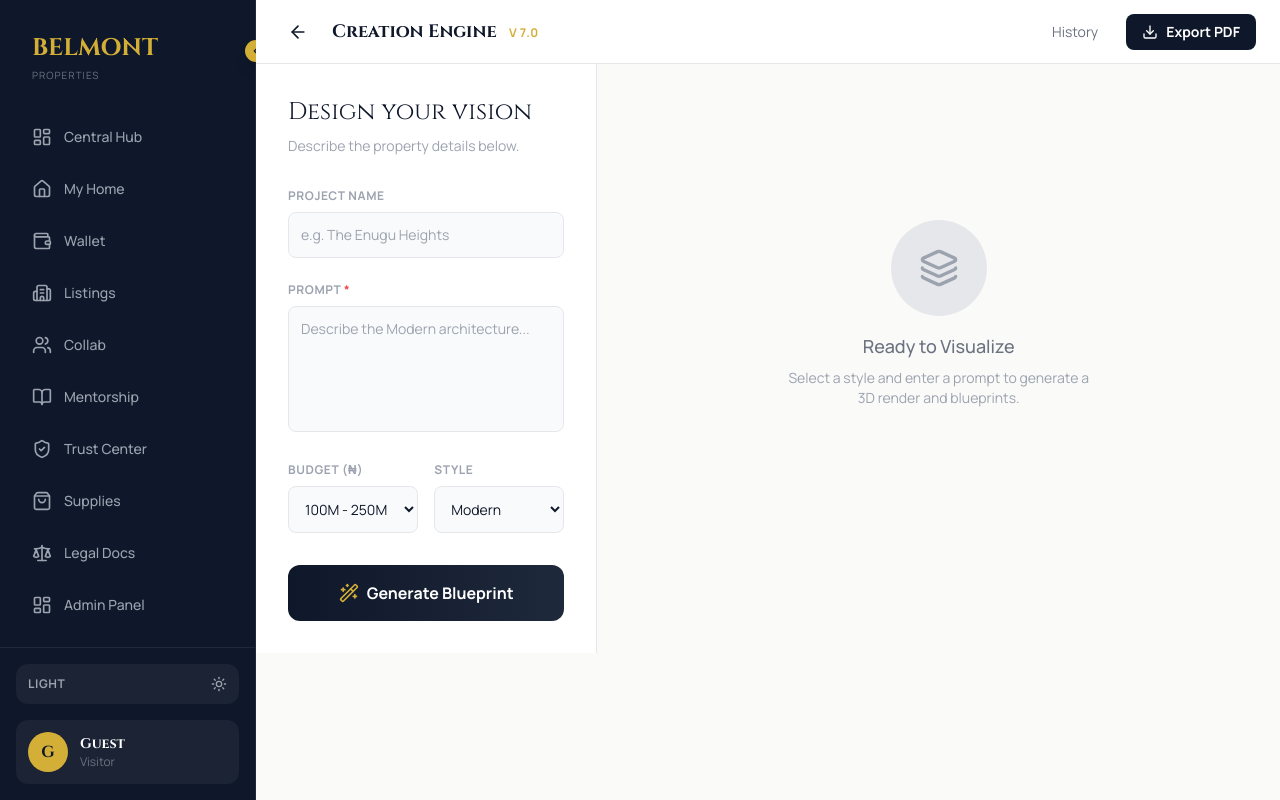
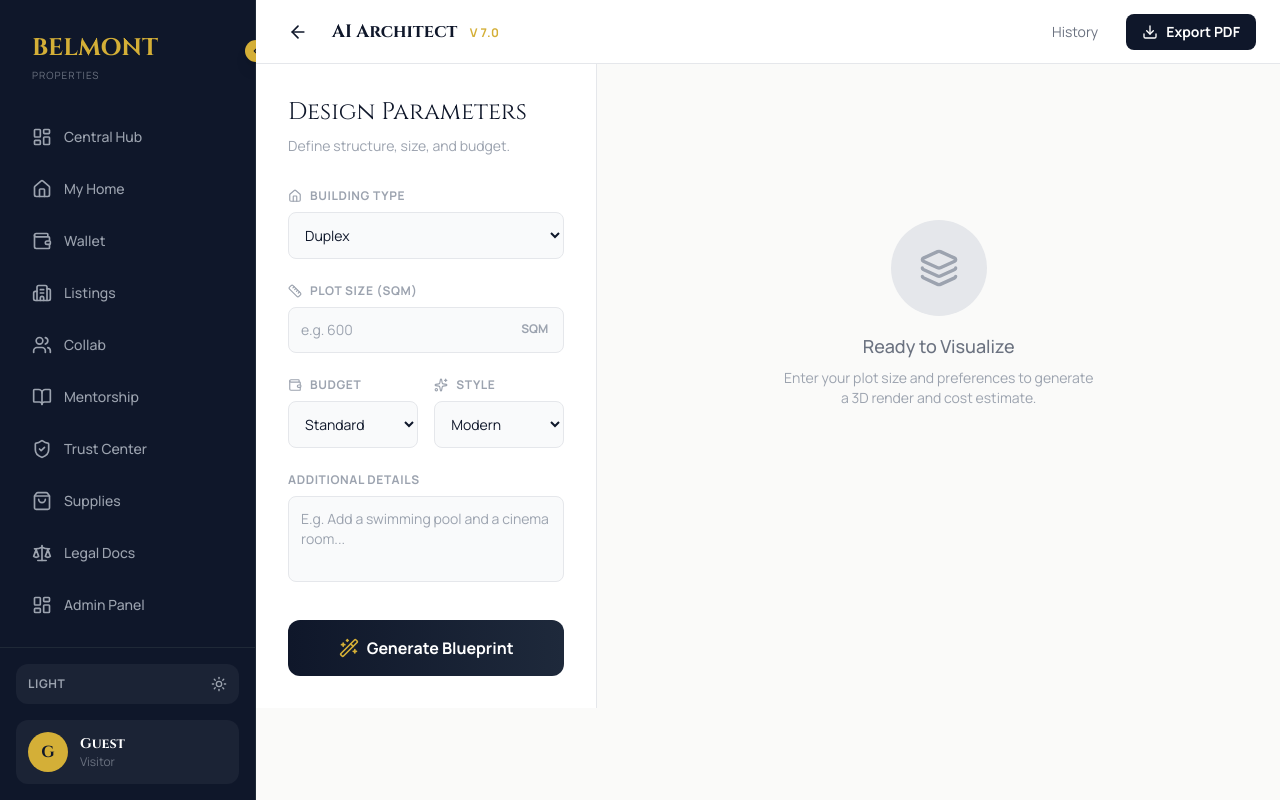
Before and after one commit to Dera-precious/belmont-properties, a Next.js app: page /plan in a window 1280 px wide. Built offline with nearby package versions, Linux system fonts and the light colour scheme.

Commit message:
Complete AI Architect with dynamic cost estimator and blueprint visualizer

```diff
--- a/src/app/plan/page.tsx
+++ b/src/app/plan/page.tsx
@@ -6,10 +6,10 @@ import { motion } from 'framer-motion';
 import {
     ArrowLeft, Wand2, Download, Layers, Maximize2,
     AlertCircle, FileText, Image as ImageIcon, Loader2,
-    Brain, Cpu, Sparkles
+    Brain, Cpu, Sparkles, Ruler, Home, Wallet
 } from 'lucide-react';
 
-// 1. UPDATED IMAGE LINKS (As requested)
+// 1. IMAGE ASSETS
 const styleImages: Record<string, { exterior: string, blueprint: string }> = {
     Modern: {
         exterior: 'https://i.pinimg.com/1200x/4f/91/2e/4f912e41011355b608e2b0b66cc5ef61.jpg',
@@ -27,52 +27,60 @@ const styleImages: Record<string, { exterior: string, blueprint: string }> = {
 
 const constructionSteps = [
     "Neural Engine Initialized...",
-    "Analyzing Terrain Topography...",
-    "Calculating Structural Load...",
+    "Analyzing Plot Topography...",
+    "Calculating Material Load...",
     "Optimizing Floor Plan Layout...",
     "Rendering Photorealistic Textures..."
 ];
 
 export default function PlanGenerator() {
+    // STATE
     const [isGenerating, setIsGenerating] = useState(false);
     const [hasResult, setHasResult] = useState(false);
     const [loadingStep, setLoadingStep] = useState(0);
+    const [error, setError] = useState('');
 
+    // INPUTS
+    const [buildingType, setBuildingType] = useState('Duplex');
+    const [plotSize, setPlotSize] = useState(''); // Manual Entry
+    const [selectedStyle, setSelectedStyle] = useState('Modern');
+    const [selectedBudget, setSelectedBudget] = useState('Standard');
     const [prompt, setPrompt] = useState('');
-    const [selectedStyle, setSelectedStyle] = useState('Modern');
-    const [selectedBudget, setSelectedBudget] = useState('100M - 250M');
-    const [error, setError] = useState('');
-    const [resultData, setResultData] = useState({ cost: '0', area: '0', rooms: '0' });
 
-    useEffect(() => {
-        if (prompt && !isGenerating && !hasResult) {
-            setPrompt('');
-        }
-    }, [selectedStyle]);
+    // RESULTS
+    const [resultData, setResultData] = useState({ cost: '0', area: '0', rooms: '0', materials: '0' });
 
-    const calculateFakeData = () => {
-        let basePrice = 0;
-        let baseArea = 0;
+    // DYNAMIC CALCULATION ENGINE
+    const calculateData = () => {
+        // Base calculation logic
+        const area = parseInt(plotSize) || 600; // Default to 600 if empty
+        let costPerSqm = 250000; // Base cost 250k naira per sqm
 
-        if (selectedBudget === '50M - 100M') { basePrice = 75; baseArea = 350; }
-        else if (selectedBudget === '100M - 250M') { basePrice = 180; baseArea = 500; }
-        else if (selectedBudget === '250M - 500M') { basePrice = 350; baseArea = 850; }
-        else { basePrice = 650; baseArea = 1200; }
+        // Adjust based on Style
+        if (selectedStyle === 'Modern') costPerSqm *= 1.2;
+        if (selectedStyle === 'Industrial') costPerSqm *= 1.4;
 
-        const randomPrice = (basePrice + Math.random() * 20).toFixed(1);
-        const randomArea = Math.floor(baseArea + Math.random() * 50);
-        const rooms = baseArea > 600 ? '6 Bed / 7 Bath' : '4 Bed / 5 Bath';
+        // Adjust based on Budget Level
+        if (selectedBudget === 'Luxury') costPerSqm *= 1.5;
+        if (selectedBudget === 'Economy') costPerSqm *= 0.8;
+
+        const totalCost = area * costPerSqm;
+
+        // Format Output
+        const formattedCost = (totalCost / 1000000).toFixed(1); // Convert to Millions
+        const rooms = area > 800 ? '7 Bed / 8 Bath' : area > 500 ? '5 Bed / 6 Bath' : '4 Bed / 4 Bath';
 
         setResultData({
-            cost: `₦${randomPrice}M`,
-            area: `${randomArea} sqm`,
-            rooms: rooms
+            cost: `₦${formattedCost}M`,
+            area: `${area} sqm`,
+            rooms: rooms,
+            materials: 'Supply Depot' // Link to store
         });
     };
 
     const handleGenerate = () => {
-        if (!prompt.trim()) {
-            setError('Please describe the property to generate a blueprint.');
+        if (!plotSize) {
+            setError('Please enter a plot size.');
             return;
         }
         setError('');
@@ -80,7 +88,7 @@ export default function PlanGenerator() {
         setIsGenerating(true);
         setHasResult(false);
         setLoadingStep(0);
-        calculateFakeData();
+        calculateData(); // Run calculations
     };
 
     useEffect(() => {
@@ -115,7 +123,7 @@ export default function PlanGenerator() {
                             <ArrowLeft size={20} />
                         </button>
                     </Link>
-                    <h1 className="font-serif font-bold text-lg">Creation Engine <span className="text-[#D4AF37] text-xs font-sans tracking-wide ml-2">V 7.0</span></h1>
+                    <h1 className="font-serif font-bold text-lg">AI Architect <span className="text-[#D4AF37] text-xs font-sans tracking-wide ml-2">V 7.0</span></h1>
                 </div>
                 <div className="hidden md:flex gap-3">
                     <button className="px-4 py-2 text-sm text-gray-500 dark:text-gray-400 hover:text-[#0F172A] dark:hover:text-white">History</button>
@@ -128,58 +136,64 @@ export default function PlanGenerator() {
             {/* MAIN WORKSPACE */}
             <div className="flex-1 flex flex-col md:flex-row overflow-hidden md:overflow-hidden overflow-y-auto">
 
-                {/* LEFT PANEL: Controls */}
+                {/* LEFT PANEL: PROMPT ENGINE */}
                 <div className="w-full md:w-1/3 border-b md:border-b-0 md:border-r border-gray-200 dark:border-gray-800 bg-white dark:bg-[#1E293B] p-6 md:p-8 overflow-y-auto flex flex-col h-auto md:h-full shrink-0 z-10 transition-colors">
                     <div className="mb-8">
-                        <h2 className="text-2xl font-serif mb-2">Design your vision</h2>
-                        <p className="text-gray-400 text-sm">Describe the property details below.</p>
+                        <h2 className="text-2xl font-serif mb-2">Design Parameters</h2>
+                        <p className="text-gray-400 text-sm">Define structure, size, and budget.</p>
                     </div>
 
                     <div className="space-y-6 flex-1">
+
+                        {/* 1. BUILDING TYPE */}
                         <div>
-                            <label className="text-xs font-bold uppercase tracking-wider text-gray-400 block mb-2">Project Name</label>
-                            <input
-                                type="text"
-                                placeholder="e.g. The Enugu Heights"
-                                className="w-full p-3 bg-gray-50 dark:bg-[#0F172A] border border-gray-200 dark:border-gray-700 rounded-lg focus:border-[#D4AF37] dark:focus:border-[#D4AF37] outline-none transition-colors text-sm text-[#0F172A] dark:text-white"
-                            />
+                            <label className="text-xs font-bold uppercase tracking-wider text-gray-400 block mb-2 flex items-center gap-2"><Home size={14} /> Building Type</label>
+                            <select
+                                value={buildingType}
+                                onChange={(e) => setBuildingType(e.target.value)}
+                                className="w-full p-3 bg-gray-50 dark:bg-[#0F172A] border border-gray-200 dark:border-gray-700 rounded-lg text-sm outline-none cursor-pointer hover:border-[#D4AF37] transition-colors text-[#0F172A] dark:text-white"
+                            >
+                                <option>Duplex</option>
+                                <option>Bungalow</option>
+                                <option>Terrace</option>
+                                <option>Penthouse</option>
+                                <option>Mansion</option>
+                            </select>
                         </div>
 
+                        {/* 2. PLOT SIZE (MANUAL) */}
                         <div>
-                            <label className="text-xs font-bold uppercase tracking-wider text-gray-400 block mb-2">Prompt <span className="text-red-500">*</span></label>
-                            <textarea
-                                rows={5}
-                                value={prompt}
-                                onChange={(e) => {
-                                    setPrompt(e.target.value);
-                                    if (error) setError('');
-                                }}
-                                placeholder={`Describe the ${selectedStyle} architecture...`}
-                                className={`w-full p-3 bg-gray-50 dark:bg-[#0F172A] border rounded-lg focus:border-[#D4AF37] dark:focus:border-[#D4AF37] outline-none transition-colors text-sm resize-none text-[#0F172A] dark:text-white ${error ? 'border-red-500 bg-red-50 dark:bg-red-900/10' : 'border-gray-200 dark:border-gray-700'}`}
-                            />
-                            {error && (
-                                <div className="flex items-center gap-2 mt-2 text-red-500 text-xs animate-pulse">
-                                    <AlertCircle size={12} /> {error}
-                                </div>
-                            )}
+                            <label className="text-xs font-bold uppercase tracking-wider text-gray-400 block mb-2 flex items-center gap-2"><Ruler size={14} /> Plot Size (sqm)</label>
+                            <div className="relative">
+                                <input
+                                    type="number"
+                                    value={plotSize}
+                                    onChange={(e) => setPlotSize(e.target.value)}
+                                    placeholder="e.g. 600"
+                                    className="w-full p-3 bg-gray-50 dark:bg-[#0F172A] border border-gray-200 dark:border-gray-700 rounded-lg focus:border-[#D4AF37] dark:focus:border-[#D4AF37] outline-none transition-colors text-sm text-[#0F172A] dark:text-white pr-12"
+                                />
+                                <span className="absolute right-4 top-3.5 text-xs text-gray-400 font-bold">SQM</span>
+                            </div>
                         </div>
 
                         <div className="grid grid-cols-2 gap-4">
+                            {/* 3. BUDGET */}
                             <div>
-                                <label className="text-xs font-bold uppercase tracking-wider text-gray-400 block mb-2">Budget (₦)</label>
+                                <label className="text-xs font-bold uppercase tracking-wider text-gray-400 block mb-2 flex items-center gap-2"><Wallet size={14} /> Budget</label>
                                 <select
                                     value={selectedBudget}
                                     onChange={(e) => setSelectedBudget(e.target.value)}
                                     className="w-full p-3 bg-gray-50 dark:bg-[#0F172A] border border-gray-200 dark:border-gray-700 rounded-lg text-sm outline-none cursor-pointer hover:border-[#D4AF37] transition-colors text-[#0F172A] dark:text-white"
                                 >
-                                    <option>50M - 100M</option>
-                                    <option>100M - 250M</option>
-                                    <option>250M - 500M</option>
-                                    <option>500M+</option>
+                                    <option>Economy</option>
+                                    <option>Standard</option>
+                                    <option>Luxury</option>
                                 </select>
                             </div>
+
+                            {/* 4. STYLE */}
                             <div>
-                                <label className="text-xs font-bold uppercase tracking-wider text-gray-400 block mb-2">Style</label>
+                                <label className="text-xs font-bold uppercase tracking-wider text-gray-400 block mb-2 flex items-center gap-2"><Sparkles size={14} /> Style</label>
                                 <select
                                     value={selectedStyle}
                                     onChange={(e) => setSelectedStyle(e.target.value)}
@@ -191,6 +205,23 @@ export default function PlanGenerator() {
                                 </select>
                             </div>
                         </div>
+
+                        {/* 5. DESCRIPTION */}
+                        <div>
+                            <label className="text-xs font-bold uppercase tracking-wider text-gray-400 block mb-2">Additional Details</label>
+                            <textarea
+                                rows={3}
+                                value={prompt}
+                                onChange={(e) => { setPrompt(e.target.value); setError(''); }}
+                                placeholder="E.g. Add a swimming pool and a cinema room..."
+                                className={`w-full p-3 bg-gray-50 dark:bg-[#0F172A] border rounded-lg focus:border-[#D4AF37] dark:focus:border-[#D4AF37] outline-none transition-colors text-sm resize-none text-[#0F172A] dark:text-white ${error ? 'border-red-500 bg-red-50 dark:bg-red-900/10' : 'border-gray-200 dark:border-gray-700'}`}
+                            />
+                            {error && (
+                                <div className="flex items-center gap-2 mt-2 text-red-500 text-xs animate-pulse">
+                                    <AlertCircle size={12} /> {error}
+                                </div>
+                            )}
+                        </div>
                     </div>
 
                     <button
@@ -199,18 +230,14 @@ export default function PlanGenerator() {
                         className="w-full mt-8 py-4 bg-gradient-to-r from-[#0F172A] to-[#1e293b] dark:from-white dark:to-gray-200 text-white dark:text-[#0F172A] rounded-xl font-bold flex items-center justify-center gap-2 hover:shadow-lg hover:scale-[1.02] transition-all disabled:opacity-70 disabled:cursor-not-allowed"
                     >
                         {isGenerating ? (
-                            <>
-                                <Loader2 size={20} className="animate-spin" /> Generating...
-                            </>
+                            <> <Loader2 size={20} className="animate-spin" /> Calculating Cost... </>
                         ) : (
-                            <>
-                                <Wand2 size={20} className="text-[#D4AF37] dark:text-[#0F172A]" /> Generate Blueprint
-                            </>
+                            <> <Wand2 size={20} className="text-[#D4AF37] dark:text-[#0F172A]" /> Generate Blueprint </>
                         )}
                     </button>
                 </div>
 
-                {/* RIGHT PANEL: Visualizer */}
+                {/* RIGHT PANEL: BLUEPRINT VISUALIZER */}
                 <div className="w-full md:w-2/3 bg-[#FAFAF9] dark:bg-[#0F172A] p-6 flex flex-col gap-4 relative overflow-y-auto min-h-[500px] md:h-full transition-colors">
 
                     {/* 1. EMPTY STATE */}
@@ -220,45 +247,23 @@ export default function PlanGenerator() {
                                 <Layers size={40} className="text-gray-400 dark:text-gray-600" />
                             </div>
                             <h3 className="text-lg font-medium text-gray-500 dark:text-gray-400">Ready to Visualize</h3>
-                            <p className="text-sm mt-2 max-w-xs mx-auto">Select a style and enter a prompt to generate a 3D render and blueprints.</p>
+                            <p className="text-sm mt-2 max-w-xs mx-auto">Enter your plot size and preferences to generate a 3D render and cost estimate.</p>
                         </div>
                     )}
 
-                    {/* 2. LOADING STATE (THE GOLD BRAIN ANIMATION) */}
+                    {/* 2. LOADING ANIMATION */}
                     {isGenerating && (
                         <div className="flex-1 w-full bg-[#0F172A] dark:bg-black rounded-2xl flex flex-col items-center justify-center text-white shadow-2xl overflow-hidden min-h-[500px] relative">
-
-                            {/* Background Glow */}
                             <div className="absolute top-1/2 left-1/2 -translate-x-1/2 -translate-y-1/2 w-64 h-64 bg-[#D4AF37] rounded-full blur-[100px] opacity-20 animate-pulse"></div>
-
-                            {/* The Brain */}
-                            <motion.div
-                                animate={{ scale: [1, 1.1, 1], filter: ["brightness(1)", "brightness(1.3)", "brightness(1)"] }}
-                                transition={{ repeat: Infinity, duration: 2, ease: "easeInOut" }}
-                                className="relative z-10 mb-8"
-                            >
+                            <motion.div animate={{ scale: [1, 1.1, 1], filter: ["brightness(1)", "brightness(1.3)", "brightness(1)"] }} transition={{ repeat: Infinity, duration: 2, ease: "easeInOut" }} className="relative z-10 mb-8">
                                 <Brain size={80} className="text-[#D4AF37] drop-shadow-[0_0_15px_rgba(212,175,55,0.6)]" />
-                                <motion.div
-                                    animate={{ rotate: 360 }}
-                                    transition={{ repeat: Infinity, duration: 10, ease: "linear" }}
-                                    className="absolute -top-4 -left-4 w-28 h-28 border border-dashed border-[#D4AF37]/30 rounded-full"
-                                />
+                                <motion.div animate={{ rotate: 360 }} transition={{ repeat: Infinity, duration: 10, ease: "linear" }} className="absolute -top-4 -left-4 w-28 h-28 border border-dashed border-[#D4AF37]/30 rounded-full" />
                             </motion.div>
-
-                            {/* The Loading Text */}
                             <div className="h-8 relative z-10 text-center">
-                                <motion.p
-                                    key={loadingStep}
-                                    initial={{ opacity: 0, y: 10 }}
-                                    animate={{ opacity: 1, y: 0 }}
-                                    exit={{ opacity: 0, y: -10 }}
-                                    className="text-[#D4AF37] font-mono text-sm tracking-widest uppercase font-bold"
-                                >
+                                <motion.p key={loadingStep} initial={{ opacity: 0, y: 10 }} animate={{ opacity: 1, y: 0 }} exit={{ opacity: 0, y: -10 }} className="text-[#D4AF37] font-mono text-sm tracking-widest uppercase font-bold">
                                     {constructionSteps[loadingStep]}
                                 </motion.p>
                             </div>
-
-                            {/* Processing Chips */}
                             <div className="flex gap-2 mt-4 opacity-50">
                                 <Cpu size={14} className="text-[#D4AF37] animate-pulse" />
                                 <Sparkles size={14} className="text-[#D4AF37] animate-pulse delay-75" />
@@ -267,7 +272,7 @@ export default function PlanGenerator() {
                         </div>
                     )}
 
-                    {/* 3. RESULT STATE */}
+                    {/* 3. RESULT STATE (CANVAS) */}
                     {hasResult && !isGenerating && (
                         <>
                             {/* Top: 3D Render */}
@@ -278,13 +283,10 @@ export default function PlanGenerator() {
                                 transition={{ duration: 0.5 }}
                                 className="flex-[2] bg-white dark:bg-[#1E293B] rounded-2xl shadow-sm overflow-hidden relative group border border-gray-200 dark:border-gray-700 min-h-[300px]"
                             >
-                                <div
-                                    className="absolute inset-0 bg-cover bg-center transition-transform duration-[3s] group-hover:scale-105"
-                                    style={{ backgroundImage: `url("${styleImages[selectedStyle].exterior}")` }}
-                                />
+                                <div className="absolute inset-0 bg-cover bg-center transition-transform duration-[3s] group-hover:scale-105" style={{ backgroundImage: `url("${styleImages[selectedStyle].exterior}")` }} />
                                 <div className="absolute top-4 left-4">
                                     <span className="px-3 py-1 bg-black/60 backdrop-blur-md text-white text-[10px] rounded-full flex items-center gap-2 uppercase tracking-wider font-bold">
-                                        <ImageIcon size={12} className="text-[#D4AF37]" /> {selectedStyle} Render
+                                        <ImageIcon size={12} className="text-[#D4AF37]" /> {selectedStyle} {buildingType}
                                     </span>
                                 </div>
                                 <div className="absolute bottom-4 right-4">
@@ -292,7 +294,7 @@ export default function PlanGenerator() {
                                 </div>
                             </motion.div>
 
-                            {/* Bottom: Technical Blueprint */}
+                            {/* Bottom: Technical Blueprint & Cost */}
                             <motion.div
                                 key={selectedStyle + "blue"}
                                 initial={{ opacity: 0, y: 20 }}
@@ -300,10 +302,7 @@ export default function PlanGenerator() {
                                 transition={{ duration: 0.5, delay: 0.2 }}
                                 className="flex-[2] bg-white dark:bg-[#1E293B] rounded-2xl shadow-sm overflow-hidden relative border border-gray-200 dark:border-gray-700 min-h-[200px]"
                             >
-                                <div
-                                    className="absolute inset-0 bg-cover bg-center opacity-80"
-                                    style={{ backgroundImage: `url("${styleImages[selectedStyle].blueprint}")` }}
-                                />
+                                <div className="absolute inset-0 bg-cover bg-center opacity-80" style={{ backgroundImage: `url("${styleImages[selectedStyle].blueprint}")` }} />
                                 <div className="absolute inset-0 bg-blue-900/10 mix-blend-multiply" />
 
                                 <div className="absolute top-4 left-4">
@@ -328,6 +327,11 @@ export default function PlanGenerator() {
                                             <p className="text-gray-400 text-[10px] uppercase tracking-wider mb-1">Est. Cost</p>
                                             <p className="font-bold font-serif text-sm text-[#D4AF37]">{resultData.cost}</p>
                                         </div>
+                                        <div className="w-px bg-gray-200 dark:bg-gray-700 h-full"></div>
+                                        <div>
+                                            <p className="text-gray-400 text-[10px] uppercase tracking-wider mb-1">Source</p>
+                                            <Link href="/supplies" className="font-bold font-serif text-sm text-[#D4AF37] underline">{resultData.materials}</Link>
+                                        </div>
                                     </div>
                                 </div>
                             </motion.div>
```
